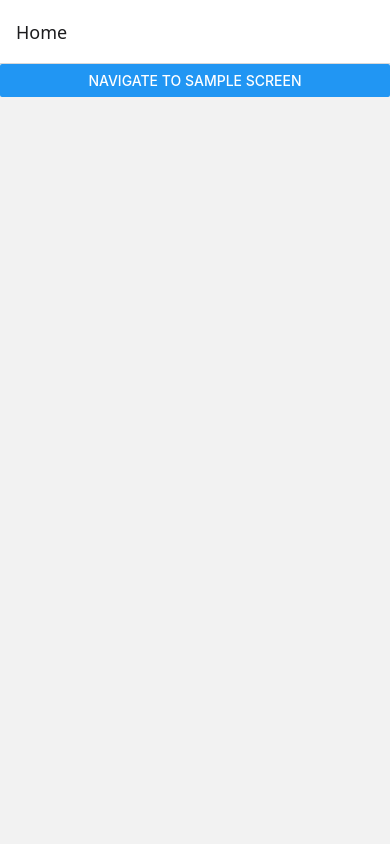
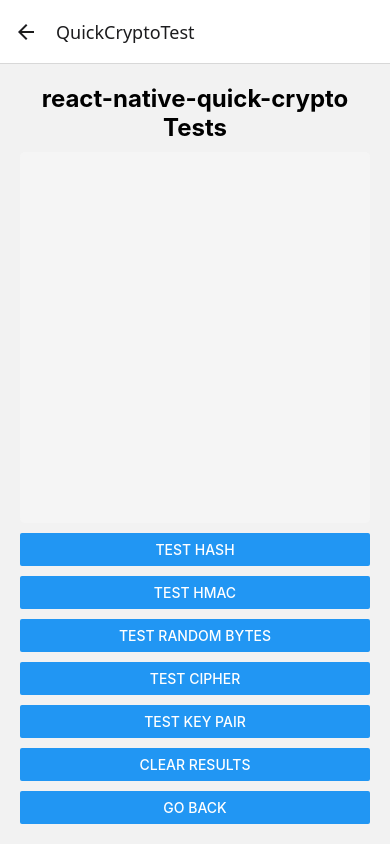
Before and after one commit to yeattech/MyTestReactNative, a React Native app: screen /QuickCryptoTest in a window 390 px wide. Built offline with nearby package versions, Linux system fonts and the light colour scheme.

Commit message:
Add react-native-quick-crypto test screen

```diff
--- a/App.tsx
+++ b/App.tsx
@@ -11,6 +11,7 @@ import { createNativeStackNavigator } from '@react-navigation/native-stack';
 import { StatusBar, StyleSheet, useColorScheme, View } from 'react-native';
 import { HomeScreen } from './src/screens/HomeScreen';
 import { SampleScreen } from './src/screens/SampleScreen';
+import { QuickCryptoTestScreen } from './src/screens/QuickCryptoTestScreen';
 
 const Stack = createNativeStackNavigator();
 
@@ -22,6 +23,7 @@ function App() {
       <Stack.Navigator>
         <Stack.Screen name="Home" component={HomeScreen} />
         <Stack.Screen name="SampleScreen" component={SampleScreen} />
+        <Stack.Screen name="QuickCryptoTest" component={QuickCryptoTestScreen} />
       </Stack.Navigator>
     </NavigationContainer>
   );
--- a/index.js
+++ b/index.js
@@ -5,5 +5,7 @@
 import { AppRegistry } from 'react-native';
 import App from './App';
 import { name as appName } from './app.json';
+import { install } from 'react-native-quick-crypto';
 
+install();
 AppRegistry.registerComponent(appName, () => App);
--- a/package.json
+++ b/package.json
@@ -16,6 +16,8 @@
     "@react-navigation/native-stack": "^7.3.21",
     "react": "19.1.0",
     "react-native": "0.80.0",
+    "react-native-nitro-modules": "^0.32.1",
+    "react-native-quick-crypto": "^1.0.6",
     "react-native-safe-area-context": "^5.5.2",
     "react-native-screens": "^4.13.1"
   },
--- a/src/screens/HomeScreen.tsx
+++ b/src/screens/HomeScreen.tsx
@@ -1,16 +1,26 @@
 import { useNavigation } from '@react-navigation/native';
 import { Button } from 'react-native';
+import QuickCrypto, { generateKeyPairSync } from 'react-native-quick-crypto';
+
 
 export const HomeScreen = () => {
   const navigation = useNavigation();
+
   return (
     <>
+
       <Button
         title="Navigate to Sample Screen"
         onPress={() => {
           navigation.navigate('SampleScreen');
         }}
       ></Button>
+      <Button
+        title="Test react-native-quick-crypto"
+        onPress={() => {
+          navigation.navigate('QuickCryptoTest');
+        }}
+      ></Button>
     </>
   );
 };
--- /dev/null
+++ b/src/screens/QuickCryptoTestScreen.tsx
@@ -0,0 +1,131 @@
+import { useNavigation } from '@react-navigation/native';
+import React, { useState } from 'react';
+import { Button, ScrollView, Text, View, StyleSheet } from 'react-native';
+import QuickCrypto from 'react-native-quick-crypto';
+
+export const QuickCryptoTestScreen = () => {
+  const navigation = useNavigation();
+  const [results, setResults] = useState<string[]>([]);
+
+  const addResult = (message: string) => {
+    setResults(prev => [...prev, `${new Date().toLocaleTimeString()}: ${message}`]);
+  };
+
+  const testHash = () => {
+    try {
+      const hash = QuickCrypto.createHash('sha256')
+        .update('Test message for react-native-quick-crypto')
+        .digest('hex');
+      addResult(`SHA256 Hash: ${hash}`);
+    } catch (error) {
+      addResult(`Hash Error: ${error}`);
+    }
+  };
+
+  const testHmac = () => {
+    try {
+      const hmac = QuickCrypto.createHmac('sha256', 'secret-key')
+        .update('Test message for HMAC')
+        .digest('hex');
+      addResult(`HMAC: ${hmac}`);
+    } catch (error) {
+      addResult(`HMAC Error: ${error}`);
+    }
+  };
+
+  const testRandomBytes = () => {
+    try {
+      const random = QuickCrypto.randomBytes(16).toString('hex');
+      addResult(`Random Bytes: ${random}`);
+    } catch (error) {
+      addResult(`Random Bytes Error: ${error}`);
+    }
+  };
+
+  const testCipher = () => {
+    try {
+      const algorithm = 'aes-256-cbc';
+      const key = QuickCrypto.randomBytes(32);
+      const iv = QuickCrypto.randomBytes(16);
+      const cipher = QuickCrypto.createCipheriv(algorithm, key, iv);
+
+      let encrypted = cipher.update('Secret message', 'utf8', 'hex');
+      encrypted += cipher.final('hex');
+      addResult(`Encrypted: ${encrypted}`);
+    } catch (error) {
+      addResult(`Cipher Error: ${error}`);
+    }
+  };
+
+  const testKeyPair = () => {
+    try {
+      const { publicKey, privateKey } = QuickCrypto.generateKeyPairSync('rsa', {
+        modulusLength: 2048,
+        publicKeyEncoding: {
+          type: 'spki',
+          format: 'pem',
+        },
+        privateKeyEncoding: {
+          type: 'pkcs8',
+          format: 'pem',
+        },
+      });
+      addResult(`Public Key (first 50 chars): ${publicKey.substring(0, 50)}...`);
+      addResult(`Private Key (first 50 chars): ${privateKey.substring(0, 50)}...`);
+    } catch (error) {
+      addResult(`Key Pair Error: ${error}`);
+    }
+  };
+
+  const clearResults = () => {
+    setResults([]);
+  };
+
+  return (
+    <View style={styles.container}>
+      <Text style={styles.title}>react-native-quick-crypto Tests</Text>
+      <ScrollView style={styles.scrollView}>
+        {results.map((result, index) => (
+          <Text key={index} style={styles.resultText}>{result}</Text>
+        ))}
+      </ScrollView>
+      <View style={styles.buttonContainer}>
+        <Button title="Test Hash" onPress={testHash} />
+        <Button title="Test HMAC" onPress={testHmac} />
+        <Button title="Test Random Bytes" onPress={testRandomBytes} />
+        <Button title="Test Cipher" onPress={testCipher} />
+        <Button title="Test Key Pair" onPress={testKeyPair} />
+        <Button title="Clear Results" onPress={clearResults} />
+        <Button title="Go Back" onPress={() => navigation.goBack()} />
+      </View>
+    </View>
+  );
+};
+
+const styles = StyleSheet.create({
+  container: {
+    flex: 1,
+    padding: 20,
+  },
+  title: {
+    fontSize: 24,
+    fontWeight: 'bold',
+    marginBottom: 10,
+    textAlign: 'center',
+  },
+  scrollView: {
+    flex: 1,
+    backgroundColor: '#f5f5f5',
+    padding: 10,
+    marginBottom: 10,
+    borderRadius: 5,
+  },
+  resultText: {
+    fontSize: 12,
+    marginBottom: 5,
+    fontFamily: 'monospace',
+  },
+  buttonContainer: {
+    gap: 10,
+  },
+});
```
